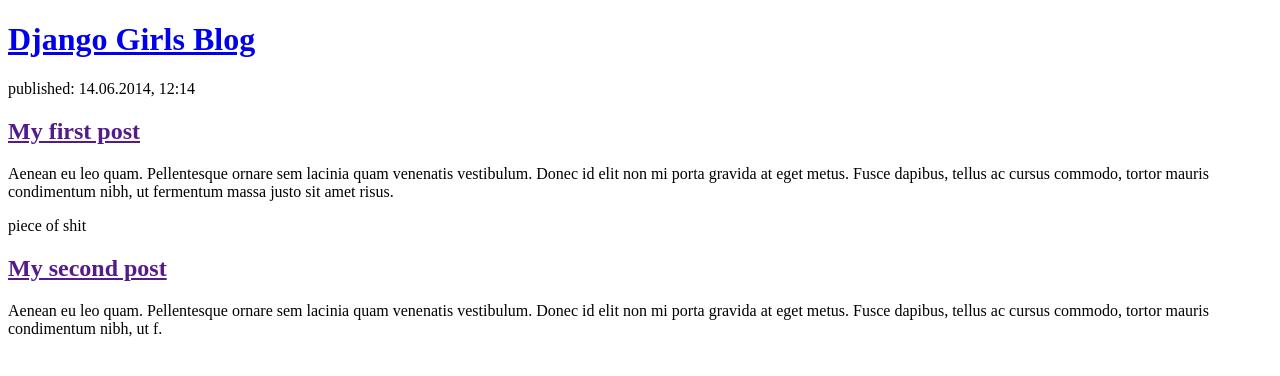
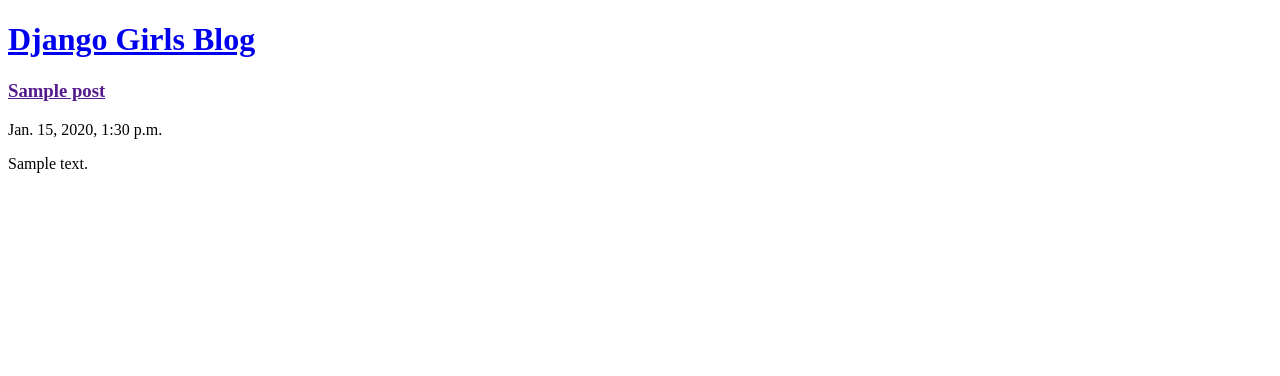
Before and after one commit to Arman-Kesha/my-first-blog, a Django app: page / in a window 1280 px wide. Shown: the top 376 px of the page. Run offline with Django 3.2, Linux system fonts and the light colour scheme; tables that the repository leaves empty hold one stand-in row (values such as "Sample post").

Commit message:
modified templates to display from database

```diff
--- a/blog/templates/blog/post_list.html
+++ b/blog/templates/blog/post_list.html
@@ -8,16 +8,15 @@
             <h1><a href="/">Django Girls Blog</a></h1>
         </header>
 
-        <article>
-            <time>published: 14.06.2014, 12:14</time>
-            <header><h2><a href="">My first post</a></h2></header>
-            <p>Aenean eu leo quam. Pellentesque ornare sem lacinia quam venenatis vestibulum. Donec id elit non mi porta gravida at eget metus. Fusce dapibus, tellus ac cursus commodo, tortor mauris condimentum nibh, ut fermentum massa justo sit amet risus.</p>
-        </article>
+        {%for shit in posts%}
+            <article>
+                <h3><a href="">{{shit.title}}</a></h3>
+                <time>{{shit.published_date}}</time>
+                <p>
+                    {{shit.text|linebreaksbr}}
+                </p>
+            </article>
+        {%endfor%}
 
-        <article>
-            <time>piece of shit</time>
-            <h2><a href="">My second post</a></h2>
-            <p>Aenean eu leo quam. Pellentesque ornare sem lacinia quam venenatis vestibulum. Donec id elit non mi porta gravida at eget metus. Fusce dapibus, tellus ac cursus commodo, tortor mauris condimentum nibh, ut f.</p>
-        </article>
     </body>
 </html>
--- a/blog/views.py
+++ b/blog/views.py
@@ -1,6 +1,9 @@
 from django.shortcuts import render
+from .models import Post
+from django.utils import timezone
 
 # Create your views here.
 
 def post_list(request) :
-	return render(request,'blog/post_list.html',{})
+	posts=Post.objects.filter(published_date__lte=timezone.now()).order_by('published_date')
+	return render(request,'blog/post_list.html',{'posts':posts})
```
